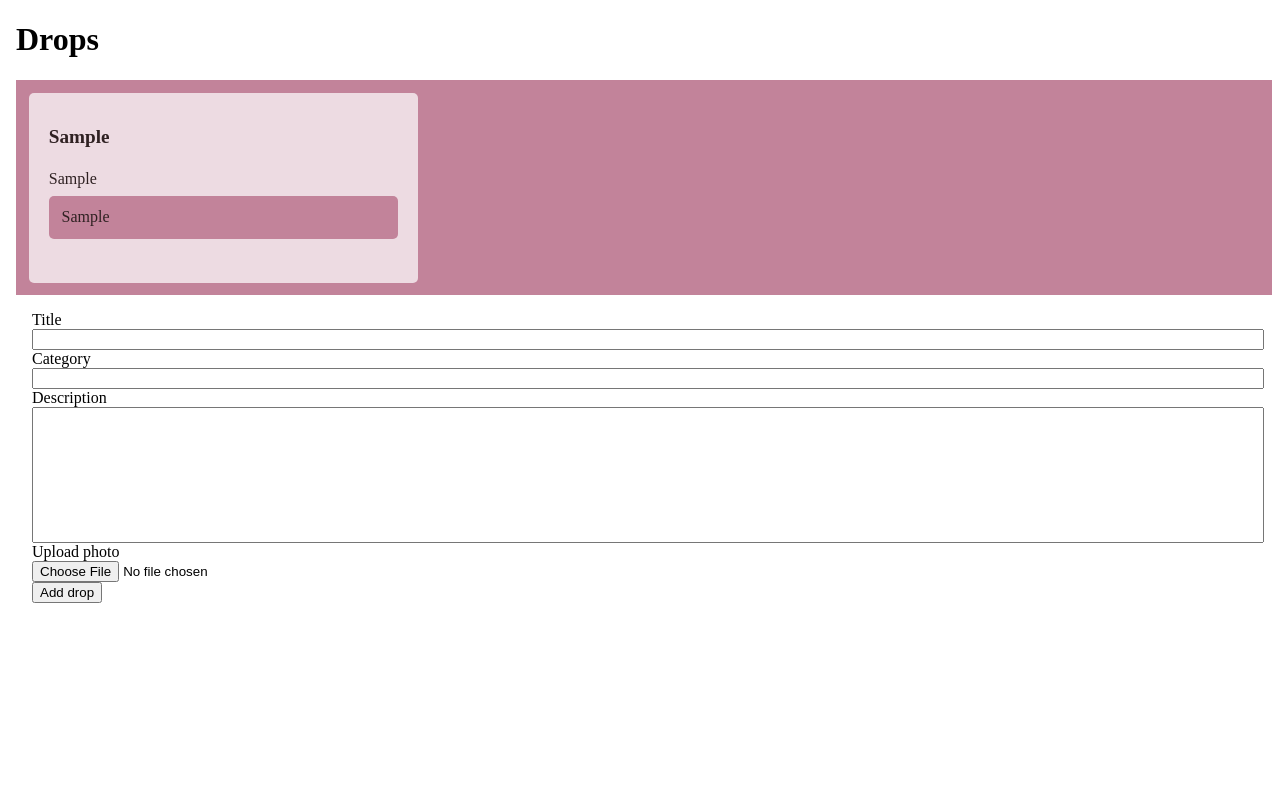
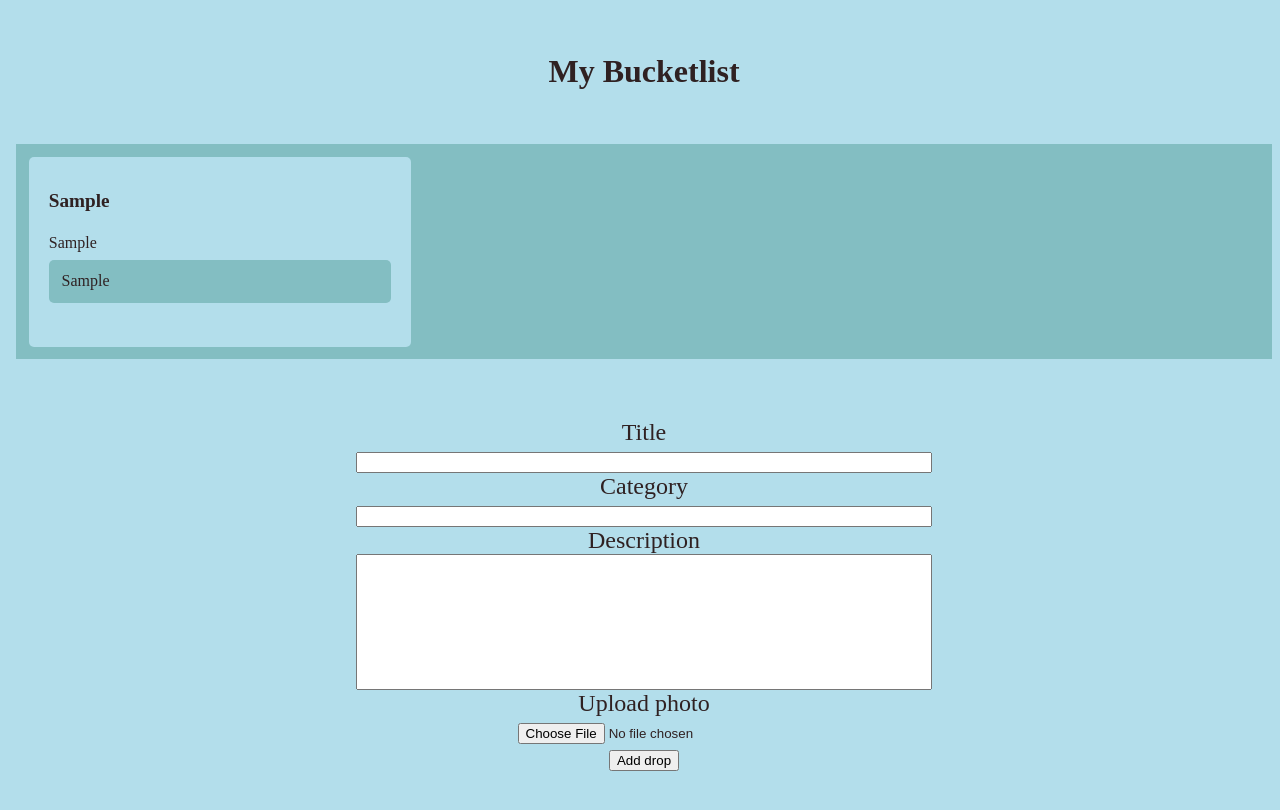
Before and after one commit to czara804/ryppl-team, a website: page client/index.html in a window 1280 px wide. Both pictures are taken after typing "Sample", "Sample", "Sample" into the empty fields and a click on the input "Add drop". Drawn offline with Linux system fonts and the light colour scheme; no server answers.

Commit message:
styles changed

```diff
--- a/client/index.html
+++ b/client/index.html
@@ -7,17 +7,23 @@
 	<style>
 		body {
 			margin-left: 1em;
+			background-color:   rgb(179, 222, 235);
+		}
+		h1 {
+			color: rgba(47, 33, 34, 1);
+			text-align: center;
+			padding: 1em;
 		}
 		#drop-list {
 			display: grid;
-  			grid-template-columns: 33% 33% 33%;
+  			grid-template-columns: 32.5% 32.5% 32.5%;
 			grid-gap: 10px;
- 		 	background-color: rgba(194, 131, 154, 1);
+ 		 	background-color: rgb(131, 190, 194);
   			width: 100%;
 		}
 		.drop {
 			margin: 0.8em;
-  			background-color: rgba(237, 219, 226, 1);
+  			background-color: rgb(179, 222, 235);
   			min-height: 150px;
   			padding: 10px;
   			text-align: left;
@@ -34,7 +40,7 @@
 			padding:0.5em 0 0.5em 0;
 		}
 		.description {
-			background-color: rgba(194, 131, 154, 1);
+			background-color: rgb(131, 190, 194);
 			border-radius: 5px;
 			padding: 0.8em;
 		}
@@ -43,24 +49,27 @@
 			height: 1.5em;
 		}
 		#add-drop-form {
-			margin: 1em;
+			margin: 60px;
+  			padding: 0px 0 30px 0;
+  			color: rgba(47, 33, 34, 1);
+  			font-size: 150%;
+  			text-align: center;
 		}
         input[id="drop-body"] {
-            width:100%;
+            width:50%;
             height: 130px;
         }
         input[id="drop-title"] {
-            width:100%;
+            width:50%;
         }
 		input[id="drop-category"] {
-            width:100%;
+            width:50%;
         }
-
 
 	</style>
 </head>
 <body>
-	<h1>Drops</h1>
+	<h1>My Bucketlist</h1>
 	<div id="drop-list"></div>
 	<form id="add-drop-form">
         Title <br>
@@ -68,10 +77,10 @@
 		Category <br>
         <input type="text" id="drop-category" required></input><br>
         Description <br>
-        <input type="text" id="drop-body" required></input>
+        <input type="text" id="drop-body" required></input><br>
         Upload photo <br>
         <input type="file" id="drop-photo"></input><br>
-		<input type="submit" id="add-drop" value="Add drop"></input>
+		<input type="submit" id="add-drop" value="Add drop"></input><br>
 	</form>
 <script src="script.js"></script>
 </body>
```
